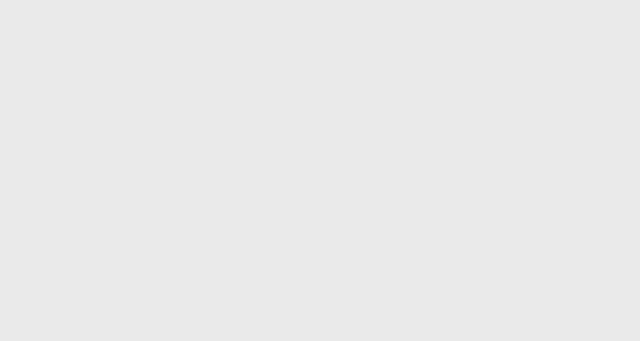
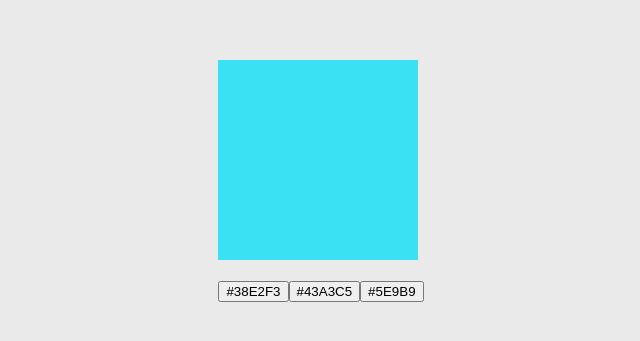
Before and after one commit to anitkumarsingh/react-coding-challenges, a React (Create React App) app: page /color in a window 1280 px wide. Before the commit this address had no page. Shown: the part 219-560 px from the top of the page, without its empty margins (319-959 px from the left). Built offline with nearby package versions, Linux system fonts and the light colour scheme.

Commit message:
color guessing game

```diff
--- a/src/App.js
+++ b/src/App.js
@@ -1,11 +1,7 @@
 import MainRoute from "./router";
 
 const App  = () =>{
-  return (
-    <>
-    <MainRoute/>
-    </>
-  );
+  return <MainRoute />;
 }
 
 export default App;
--- a/src/index.css
+++ b/src/index.css
@@ -6,6 +6,7 @@ body {
   -webkit-font-smoothing: antialiased;
   -moz-osx-font-smoothing: grayscale;
   background-color: #eaeaea;
+
   display: flex;
   align-items: center;
   justify-content: center;
@@ -15,6 +16,11 @@ body {
 code {
   font-family: source-code-pro, Menlo, Monaco, Consolas, 'Courier New',
     monospace;
+}
+.color-guess{
+  width: 200px;
+  height: 200px;
+  background: blue;
 }
 
 
--- /dev/null
+++ b/src/pages/Color/ColorGuess.js
@@ -0,0 +1,60 @@
+import React, { useState, useEffect } from 'react';
+
+const ColorGuess = () => {
+	const [currentColor, setCurrentColor] = useState('');
+	const [optionOne, setOptionOne] = useState(null);
+	const [optionTwo, setOptionTwo] = useState(null);
+	const [msg, setMsg] = useState('');
+
+	const digits = [
+		'0',
+		'1',
+		'2',
+		'3',
+		'4',
+		'5',
+		'6',
+		'7',
+		'8',
+		'9',
+		'A',
+		'B',
+		'C',
+		'D',
+		'E',
+		'F'
+	];
+	const generateRandomColor = () => {
+		const color = new Array(6)
+			.fill(1)
+			.map((i) => digits[Math.floor(Math.random(digits) * digits.length + 1)])
+			.join('');
+		return `#${color}`;
+	};
+
+	useEffect(() => {
+		setCurrentColor(generateRandomColor());
+		setOptionOne(generateRandomColor());
+		setOptionTwo(generateRandomColor());
+	}, [msg]);
+
+	const checkForAnwser = (opt) => {
+		if (currentColor === opt) {
+			setMsg('Correct Answer');
+		} else setMsg('Wrong Answer');
+	};
+	console.log('asdasasdasa', msg);
+	return (
+		<>
+			<div className='color-guess' style={{ backgroundColor: currentColor }}></div>
+			<br />
+			<button onClick={() => checkForAnwser(`${currentColor}`)}>{currentColor}</button>
+			<button onClick={() => checkForAnwser(`${optionTwo}`)}>{optionTwo}</button>
+			<button onClick={() => checkForAnwser(`${optionOne}`)}>{optionOne}</button>
+			{msg === 'Correct Answer' ? <p style={{ color: 'green' }}>Correct Answer</p> : null}
+			{msg === 'Wrong Answer' ? <p style={{ color: 'red' }}>Wrong Answer</p> : null}
+		</>
+	);
+};
+
+export default ColorGuess;
--- a/src/router/index.js
+++ b/src/router/index.js
@@ -6,6 +6,7 @@ import Counter from '../pages/Counter';
 import Users from '../pages/Users';
 import StopCouter from '../pages/StopCounter';
 import Modal from '../pages/Modal';
+import ColorGuess from '../pages/Color/ColorGuess';
 
 const MainRoute = () =>{
   return (
@@ -17,6 +18,7 @@ const MainRoute = () =>{
 			<Route element={<Users />} path='users' />
 			<Route element={<StopCouter />} path='watch' />
 			<Route element={<Modal />} path='modal' />
+			<Route element={<ColorGuess />} path='color' />
 		</Routes>
 	);
 }
```
